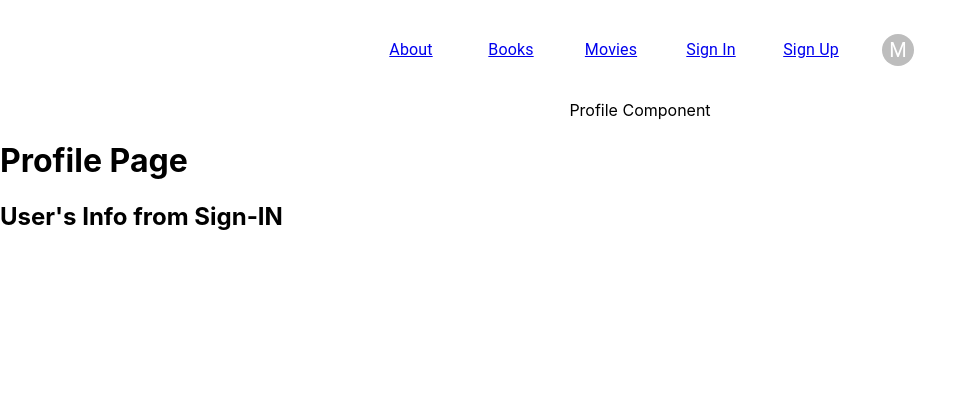
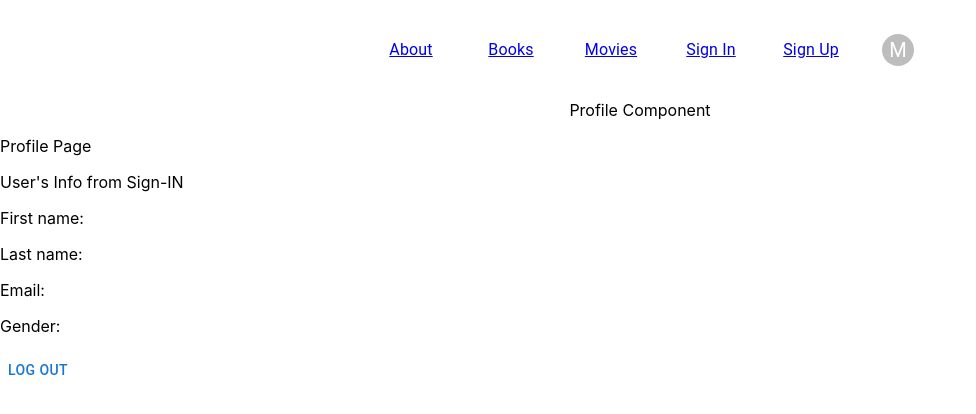
Before and after one commit to nastea19/amdaris_ggit, a React (Create React App) app in the folder amdaris-ggit-app/: page /profile in a window 1280 px wide. Shown: the top 414 px of the page, without its empty margins (0-976 px from the left). Built offline with nearby package versions, Linux system fonts and the light colour scheme.

Commit message:
Profile Page (raw)

```diff
--- a/amdaris-ggit-app/src/components/profile.tsx
+++ b/amdaris-ggit-app/src/components/profile.tsx
@@ -1,18 +1,44 @@
 import React from 'react';
 import '../App.css';
+import { Box, Button, Link } from '@mui/material';
 
 export function Profile() {
   return (
-    <><><div className="App">
+    <><><><><div className="App">
       Profile Component
     </div>
-      <h1>
+
+      <p>
         Profile Page
-      </h1></>
-      <h2>
+      </p></>
+
+      <p>
         User's Info from Sign-IN
-      </h2></>
+      </p></>
 
+
+      <Box>
+        <p>
+          First name:
+        </p>
+
+        <p>
+          Last name:
+        </p>
+
+        <p>
+          Email:
+        </p>
+
+        <p>
+          Gender:
+        </p>
+
+      </Box>
+
+      </><Link href="/log-out">
+        <Button variant="text">Log Out</Button>
+      </Link></>
   );
 }
 
```
